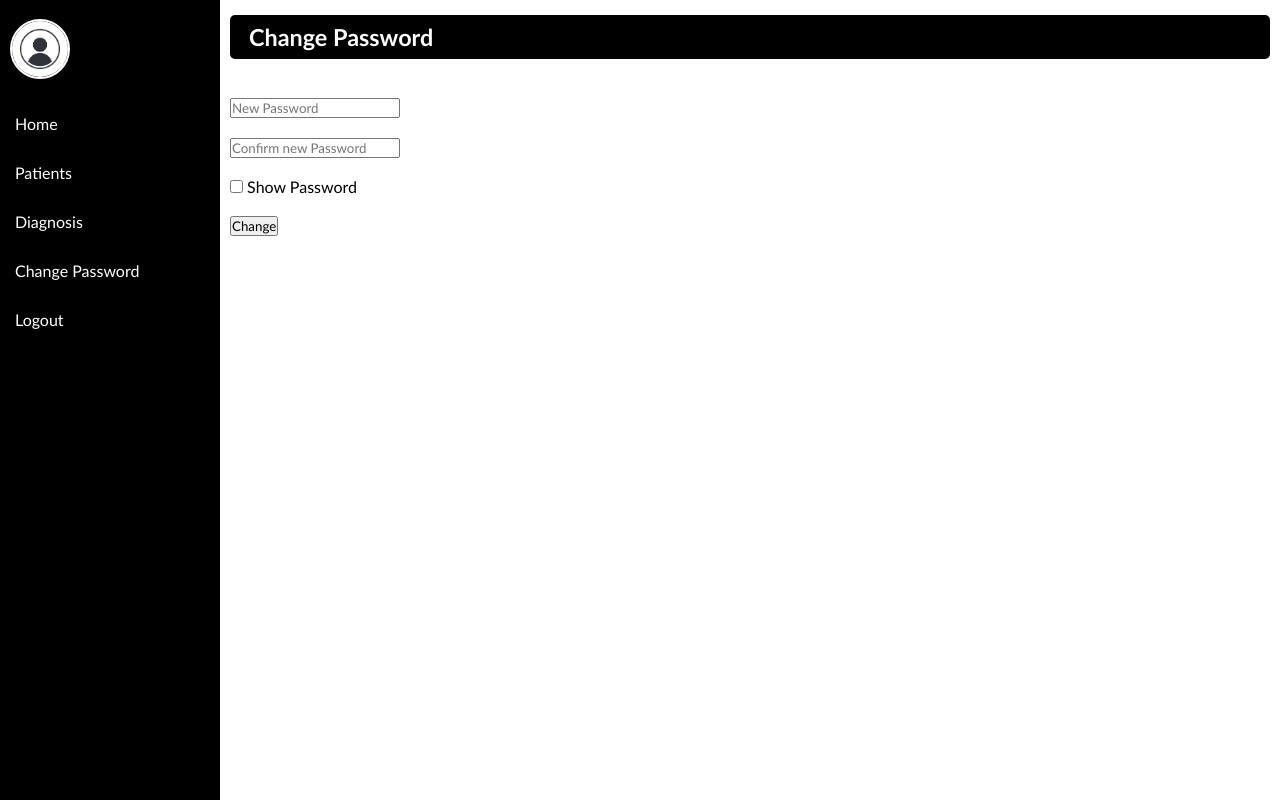
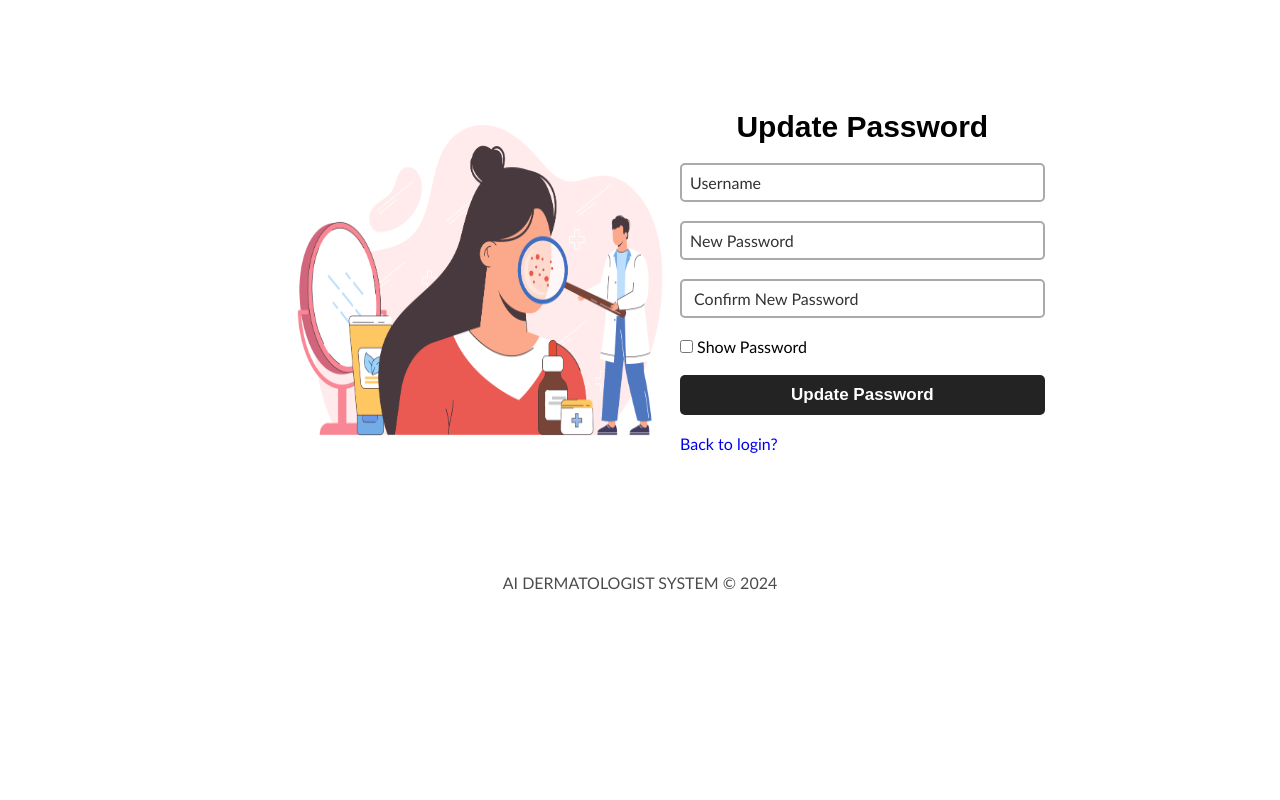
Before and after one commit to RamsonAI/AI-_system_dermatologist, a Django app: page /changepassword2/ in a window 1280 px wide. Run offline with Django 3.2, Linux system fonts and the light colour scheme; some libraries are stand-ins or nearby versions.

Commit message:
add update password form

```diff
--- a/ai_dermatologist/models.py
+++ b/ai_dermatologist/models.py
@@ -15,6 +15,7 @@ class Patients(models.Model):
     fullname = models.CharField(max_length=200)
     email = models.EmailField(unique=True)
     age = models.PositiveIntegerField()
+    # dob = models.DateField(blank=True)
     gender = models.CharField(max_length=6)
     registered_date = models.DateTimeField(auto_now_add=True)
 
--- a/ai_dermatologist/urls.py
+++ b/ai_dermatologist/urls.py
@@ -9,6 +9,7 @@ urlpatterns = [
     path('update_password/', views.Update_password, name='update_password'),
     path('changePassword/', views.changePassword, name='changePassword'),
     path('changepassword2/', views.changepassword2, name='changepassword2'),
+    path('passwordchangedsucess/', views.passwordchangedsuccess, name='passwordchangedsuccess'),
     path('dashboard/', views.dashboard, name='dashboard'),
     path('diagnosis/', views.diagnosis, name='diagnosis'),
     path('patients/', views.patients, name='patients'),
@@ -18,5 +19,6 @@ urlpatterns = [
     path('register/', views.register, name='register'),
     path('patientslist/', views.patients_list, name='patientslist'),
     path('newpatientregistration/', views.newPatientRegistration, name='newpatientregistration'),
-    path('userprofile/', views.userprofile, name='userprofile')
+    path('userprofile/', views.userprofile, name='userprofile'),
+    path('update_user/', views.update_user, name='update_user')
 ]
--- a/ai_dermatologist/views.py
+++ b/ai_dermatologist/views.py
@@ -29,15 +29,18 @@ def changePassword(request):
 def changepassword2(request):
     return render(request, 'dermatologist/changepassword2.html')
 
+def passwordchangedsuccess(request):
+    return render(request, 'dermatologist/passwordchangedsucess.html')
+
 def change_password(request):
     if request.method == 'POST':
         username = request.POST.get('username')
         user = User.objects.filter(username=username).first()
         if user is not None:
-            return render(request, 'changepassword2.html', {'username': username})
+            return render(request, 'dermatologist/changepassword2.html', {'username': username})
         else:
-            return render(request, 'changePassword.html', {'error': 'Username not found.'})
-    return render(request, 'changePassword.html')
+            return render(request, 'dermatologist/changePassword.html', {'error': 'Username not found.'})
+    return render(request, 'dermatologist/changePassword.html')
 
 def Update_password(request):
     if request.method == 'POST':
@@ -50,9 +53,9 @@ def Update_password(request):
             user.set_password(password)
             user.save()
             update_session_auth_hash(request, user)
-            return redirect('password_change_success')
+            return redirect('passwordchangedsuccess')
         else:
-            return render(request, 'changePassword.html', {'error': 'username not found'})
+            return render(request, 'dermatologist/changePassword.html', {'error': 'username not found'})
     return redirect('changePassword')
 
 # register patients view
@@ -76,6 +79,27 @@ def register(request):
             messages.error(request, 'Invalid inputs')
     else:
         render(request, 'patients.html')
+@login_required
+def update_user(request):
+    if request.method == 'POST':
+        username = request.POST['username']
+        email = request.POST['email']
+        first_name = request.POST['first_name']
+        last_name = request.POST['last_name']
+
+        #retrieve the current user
+        user = request.user
+        user.username = username
+        user.email = email
+        user.first_name = first_name
+        user.last_name = last_name
+
+        user.save()
+
+        messages.success(request, 'your profile has been updated successfully!')
+        return redirect('userprofile')
+    else:
+        return render(request, 'dermatologist/userprofile.html')
 
 @login_required
 # We changed the variable  name to patientlist from patient  and that was the problem
--- a/templates/dermatologist/Analytics.html
+++ b/templates/dermatologist/Analytics.html
@@ -45,7 +45,7 @@
 
         <body>
             <div class="graphs">
-                <script>
+                <!-- <script>
                     window.onload = function () {
 
                         var chart = new CanvasJS.Chart("chartContainer", {
@@ -84,7 +84,7 @@
                 </script>
                 <div id="chartContainer" style="height: 500px; width: 100%;"></div>
                 <script src="https://cdn.canvasjs.com/canvasjs.min.js"></script>
-
+                 -->
                 <div>
                     <canvas id="myChart"></canvas>
                 </div>
--- a/templates/dermatologist/changePassword.html
+++ b/templates/dermatologist/changePassword.html
@@ -18,7 +18,7 @@
 
         <div class="form-txt">
             <div class="header-txt">
-                <h3 style="font-family: sans-serif;">Change Password.</h3><br>
+                <h4 style="font-family: sans-serif;">Enter Username to Continue.</h4><br>
             </div>
 
             <div>
--- a/templates/dermatologist/changepassword2.html
+++ b/templates/dermatologist/changepassword2.html
@@ -7,51 +7,63 @@
     <meta charset="UTF-8">
     <meta name="viewport" content="width=device-width, initial-scale=1.0">
     <title>AI DERMATOLOGIST</title>
-
-    <!-- css link -->
-    <link rel="stylesheet" href="{% static 'css/style.css' %}">
-    <!-- font awesome link -->
-    <script src="https://kit.fontawesome.com/702eaef72e.js" crossorigin="anonymous"></script>
+    <link rel="stylesheet" href="{% static 'css/main.css' %}">
+    <script src="{% static 'https://kit.fontawesome.com/702eaef72e.js' %}" crossorigin="anonymous"></script>
 </head>
 
 <body>
-    <div class="wrapper">
-        <div class="sidebar">
+    <div class="image-form">
+        <div>
+            <img src="{% static 'assets/woman.jpg' %}" alt="woman picture" height="360px" width="400px" />
+        </div>
 
-            <div class="profile-username">
-                <img src="{% static 'assets/avatar.jpg' %}" alt="user-image" width="60px" height="60px">
-                {% if user.is_authenticated %}
-                <p style="color: white;"><strong> {{ user.username }}</strong></p>
-                {% endif %}
+        <div class="form-txt">
+            <div class="header-txt">
+                <h3 style="font-family: sans-serif;">Update Password</h3><br>
             </div>
 
-            <ul>
-                <li class="active"><a href="{% url 'dashboard'%}">Home</a></li>
-                <li><a href="{% url 'patients' %}">Patients</a></li>
-                <li><a href="{% url 'diagnosis' %}">Diagnosis</a></li>
-                <li><a href="#">Change Password</a></li>
-                <li><a href="{% url 'index' %}">Logout</a></li>
-            </ul>
+            <div class="loginForm">
+                <form method="post" action="{% url 'update_password' %}">
+                    {% csrf_token %}
+
+                    <input type="text" name="username" id="username" placeholder="Username" required><br><br>
+
+                    <input type="password" name="password" id="password" placeholder="New Password" required><br><br>
+
+                    <input type="password" name="password" id="passwordconfirm" placeholder=" Confirm New Password" required><br><br>
+
+                    <div>
+                        <input type="checkbox" name="showPassword" id="showPassword"> Show Password
+                    </div><br>
+
+                    <div>
+                        <input type="submit" name="changepassword" value="Update Password">
+                    </div><br>
+                </form>
+
+                <script>
+                    const passwordInput = document.getElementById('password');
+                    const showPasswordCheckbox = document.getElementById('showPassword');
+
+                    showPasswordCheckbox.addEventListener('change', function () {
+                        if (showPasswordCheckbox.checked) {
+                            passwordInput.type = 'text'; 1
+                        } else {
+                            passwordInput.type = 'password';
+                        }
+                    });
+                </script>
+
+                <a href="{% url 'index'%}">Back to login?</a>
+            </div>
         </div>
-    </div>
-
-    <div class="main-content">
-        <header>
-            <h3>Change Password</h3>
-        </header><br><br>
-
-        <main>
-            <div>
-                <form action="#" method="post">
-                    {% csrf_token %}
-                    <input type="password" name="password" id="password" placeholder="New Password" required><br><br>
-                    <input type="password" name="password" id="password" placeholder="Confirm new Password" required><br><br>
-                    <input type="checkbox" name="showpassword" id="showpassword"> Show Password <br><br>
-                    <input type="button" value="Change">
-                </form>
-            </div>
-        </main>
     </div>
 </body>
 
+<footer>
+    <div class="footer-txt">
+        <p>AI DERMATOLOGIST SYSTEM &copy; 2024</p>
+    </div>
+</footer>
+
 </html>
--- a/templates/dermatologist/login.html
+++ b/templates/dermatologist/login.html
@@ -34,7 +34,7 @@
                 <form method="post" action="{% url 'user_login' %}">
                     {% csrf_token %}
 
-                    </i><input type="text" name="username" id="username" placeholder="Username" required><br><br>
+                    <input type="text" name="username" id="username" placeholder="Username" required><br><br>
 
                     <input type="password" name="password" id="password" placeholder="Password" required><br><br>
 
@@ -60,7 +60,7 @@
                     });
                 </script>
 
-                <a href="{% url 'changePassword'%}">Forgot Password?</a>
+                <a href="{% url 'update_password'%}">Forgot Password?</a>
             </div>
         </div>
     </div>
--- a/templates/dermatologist/newpatientregister.html
+++ b/templates/dermatologist/newpatientregister.html
@@ -64,7 +64,7 @@
                     {% endif %} -->
 
                     <label for="age">Age</label><br>
-                    <input type="number" name="age" id="age" placeholder="example: 56" required><br><br>
+                    <input type="number" name="age" id="age" placeholder="Age" required><br><br>
 
                     <select name="gender" id="gender" class="form-select" required>
                         <option value="">select gender</option>
```
Also changed, not shown: ai_dermatologist/static/css/main.css (+17 -0 lines), templates/dermatologist/passwordchangedsucess.html (added, +13 -0 lines), templates/dermatologist/userprofile.html (+11 -4 lines), db.sqlite3, 1 other file.
